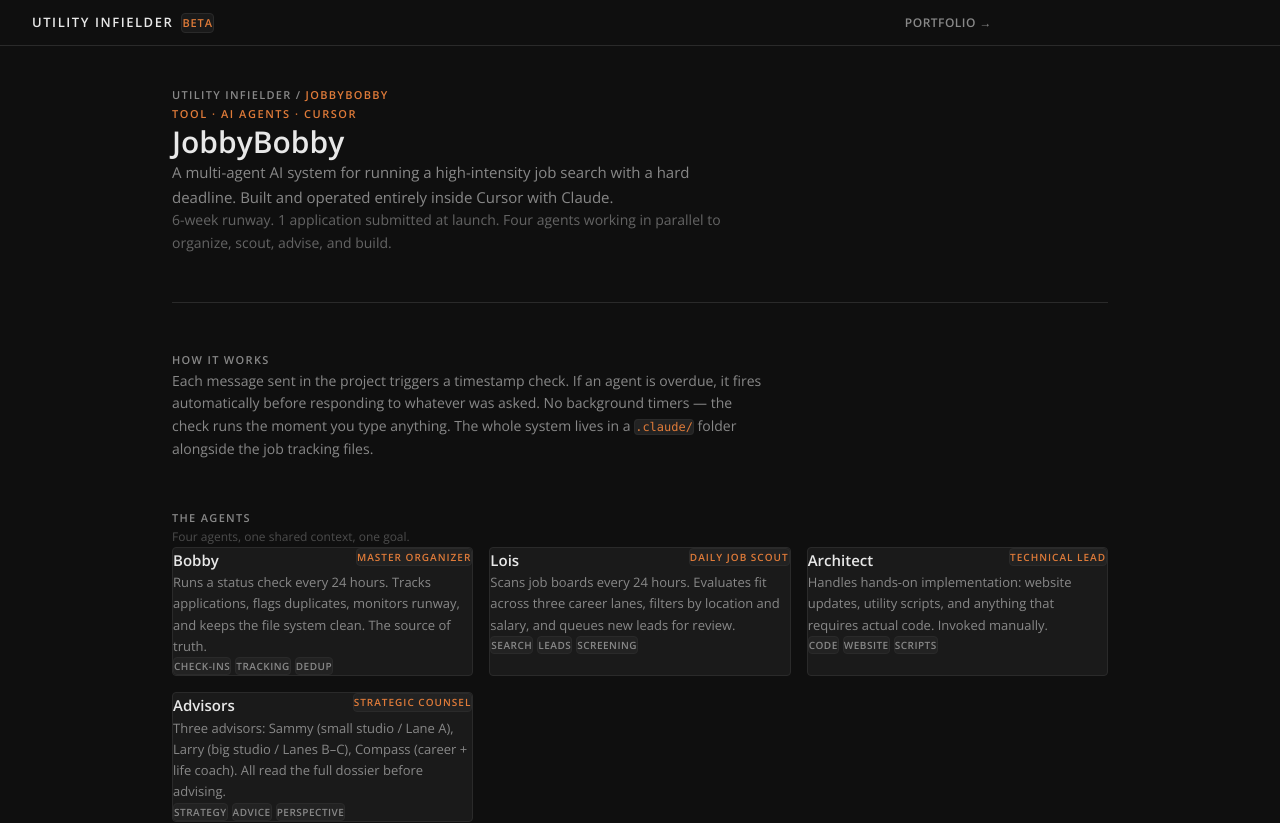
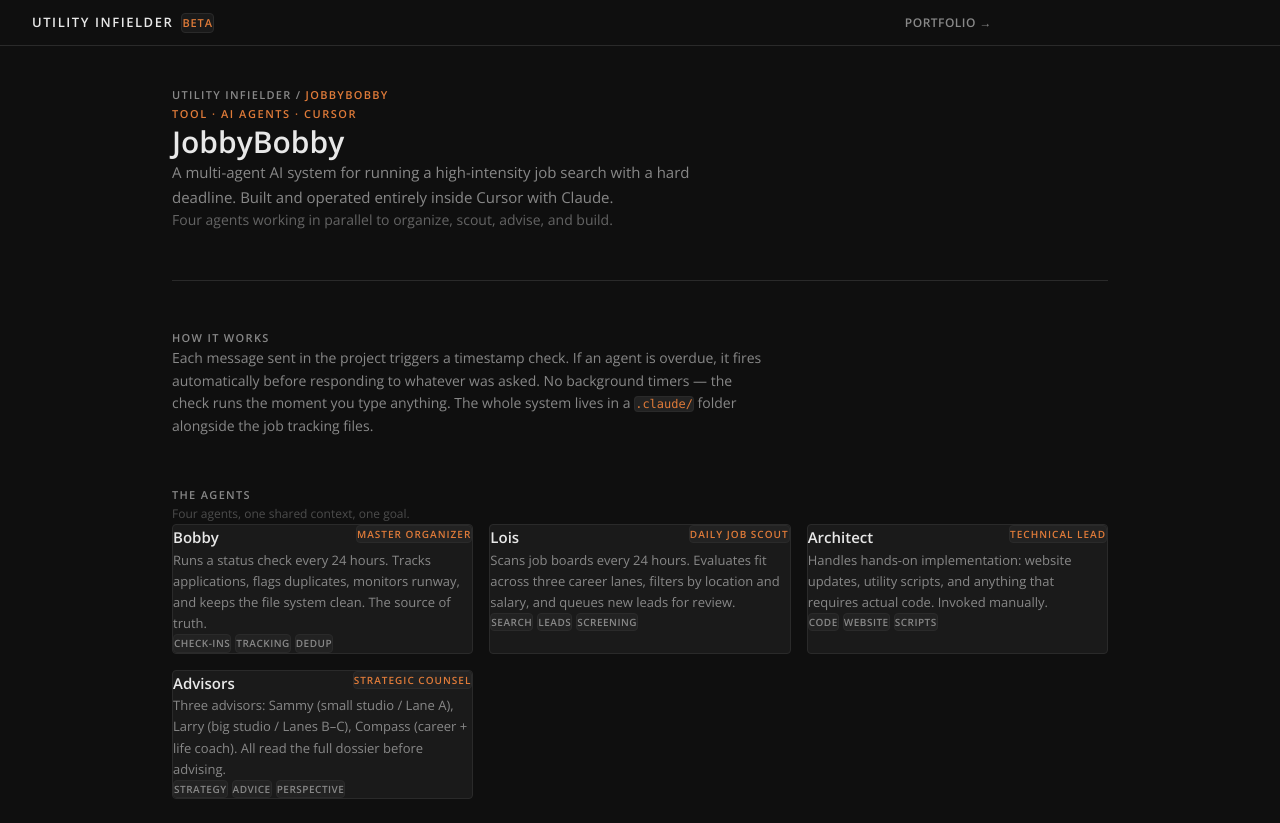
Before and after one commit to aklein00/utilityinfielder.com, a Next.js app: page /jobbybobby in a window 1280 px wide. Shown: the top 823 px of the page. Built offline with nearby package versions, Linux system fonts and the light colour scheme.

Commit message:
Updating text on jobbyBobby page.

```diff
--- a/src/app/jobbybobby/page.tsx
+++ b/src/app/jobbybobby/page.tsx
@@ -121,8 +121,7 @@
             className="text-[14px] leading-relaxed"
             style={{ color: "var(--text-muted)", maxWidth: "580px", opacity: 0.7 }}
           >
-            6-week runway. 1 application submitted at launch. Four agents
-            working in parallel to organize, scout, advise, and build.
+            Four agents working in parallel to organize, scout, advise, and build.
           </p>
         </section>
 
```
